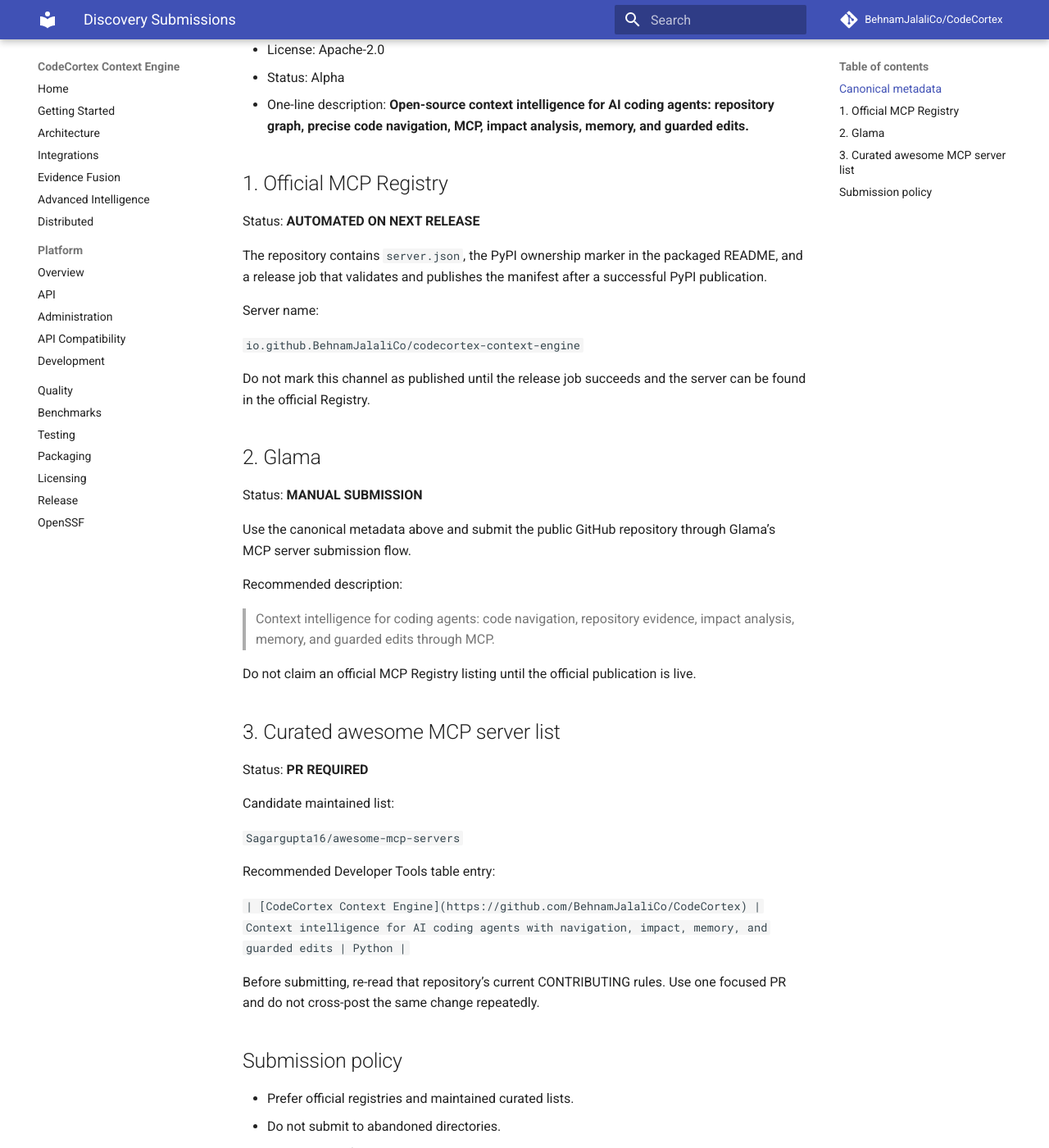
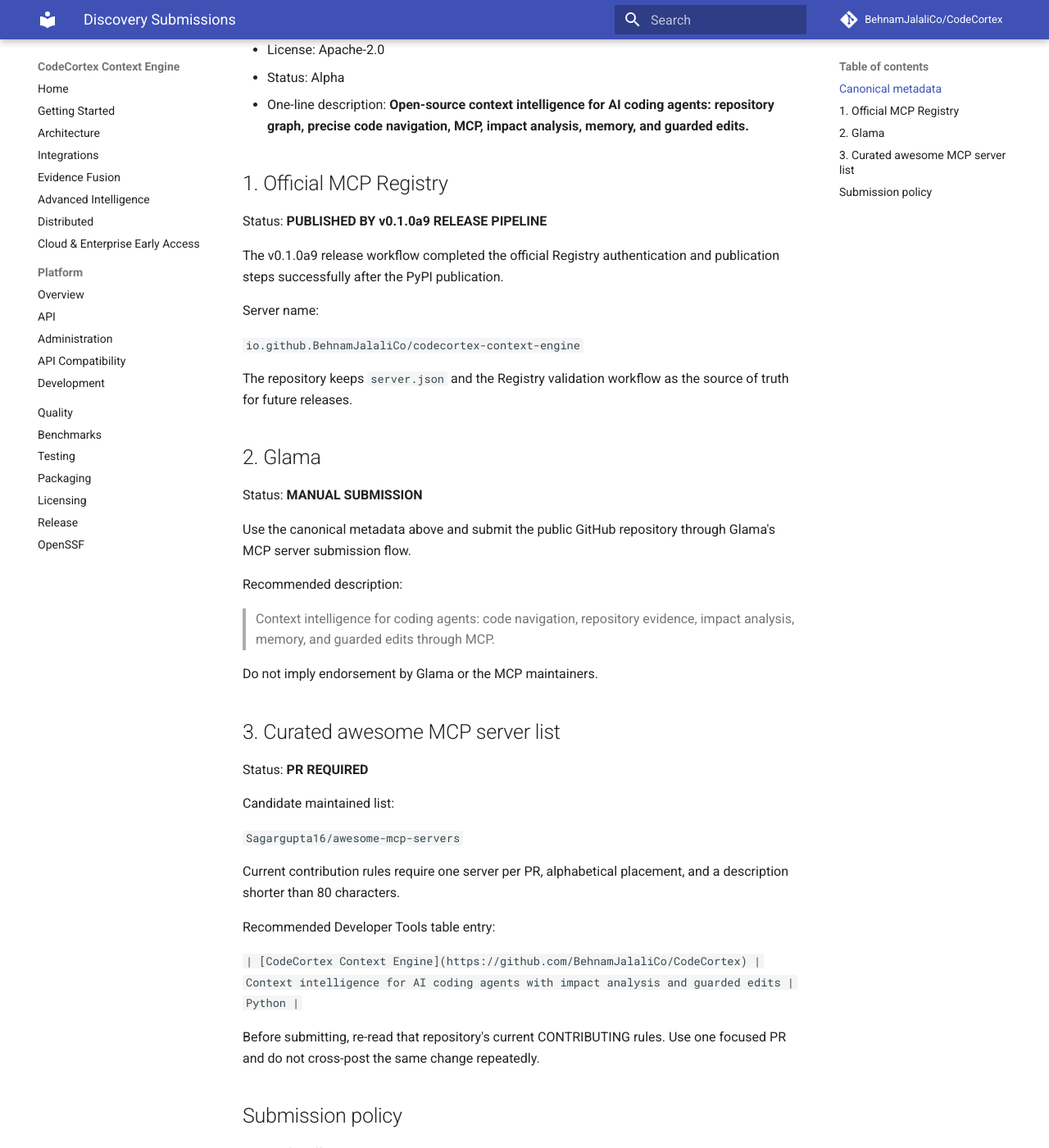
Before and after one commit to BehnamJalaliCo/CodeCortex, an MkDocs documentation site: the page built from docs/DISCOVERY_SUBMISSIONS.md, in a window 1280 px wide and 1400 px high, scrolled down 509 px. Shown: the whole window at 82% size. Built offline with MkDocs 1.6.1 and Material for MkDocs 9.7.7, drawn with Linux system fonts in a browser that asks for light colours; comment, search, counter and statistics services are not loaded.

Commit message:
growth: complete discovery status and add Cloud early access (#52)
* docs: record live discovery publication status

* docs: define open-core commercial boundary

* growth: add Cloud and Enterprise early access page

* growth: add Cloud and Enterprise early access intake

* docs: add early access page to site navigation

* growth: expose early access from README

```diff
--- a/docs/DISCOVERY_SUBMISSIONS.md
+++ b/docs/DISCOVERY_SUBMISSIONS.md
@@ -17,27 +17,27 @@
 
 ## 1. Official MCP Registry
 
-Status: **AUTOMATED ON NEXT RELEASE**
+Status: **PUBLISHED BY v0.1.0a9 RELEASE PIPELINE**
 
-The repository contains `server.json`, the PyPI ownership marker in the packaged README, and a release job that validates and publishes the manifest after a successful PyPI publication.
+The v0.1.0a9 release workflow completed the official Registry authentication and publication steps successfully after the PyPI publication.
 
 Server name:
 
 `io.github.BehnamJalaliCo/codecortex-context-engine`
 
-Do not mark this channel as published until the release job succeeds and the server can be found in the official Registry.
+The repository keeps `server.json` and the Registry validation workflow as the source of truth for future releases.
 
 ## 2. Glama
 
 Status: **MANUAL SUBMISSION**
 
-Use the canonical metadata above and submit the public GitHub repository through Glama’s MCP server submission flow.
+Use the canonical metadata above and submit the public GitHub repository through Glama's MCP server submission flow.
 
 Recommended description:
 
 > Context intelligence for coding agents: code navigation, repository evidence, impact analysis, memory, and guarded edits through MCP.
 
-Do not claim an official MCP Registry listing until the official publication is live.
+Do not imply endorsement by Glama or the MCP maintainers.
 
 ## 3. Curated awesome MCP server list
 
@@ -47,11 +47,13 @@
 
 `Sagargupta16/awesome-mcp-servers`
 
+Current contribution rules require one server per PR, alphabetical placement, and a description shorter than 80 characters.
+
 Recommended Developer Tools table entry:
 
-`| [CodeCortex Context Engine](https://github.com/BehnamJalaliCo/CodeCortex) | Context intelligence for AI coding agents with navigation, impact, memory, and guarded edits | Python |`
+`| [CodeCortex Context Engine](https://github.com/BehnamJalaliCo/CodeCortex) | Context intelligence for AI coding agents with impact analysis and guarded edits | Python |`
 
-Before submitting, re-read that repository’s current CONTRIBUTING rules. Use one focused PR and do not cross-post the same change repeatedly.
+Before submitting, re-read that repository's current CONTRIBUTING rules. Use one focused PR and do not cross-post the same change repeatedly.
 
 ## Submission policy
 
--- a/mkdocs.yml
+++ b/mkdocs.yml
@@ -23,6 +23,7 @@
   - Evidence Fusion: EVIDENCE_FUSION.md
   - Advanced Intelligence: ADVANCED_INTELLIGENCE.md
   - Distributed: DISTRIBUTED.md
+  - Cloud & Enterprise Early Access: CLOUD_EARLY_ACCESS.md
   - Platform:
       - Overview: platform/README.md
       - API: platform/api.md
```
Also changed, not shown: COMMERCIAL.md (+8 -2 lines), README.md (+2 -0 lines), docs/CLOUD_EARLY_ACCESS.md (added, +63 -0 lines), 1 other file.
